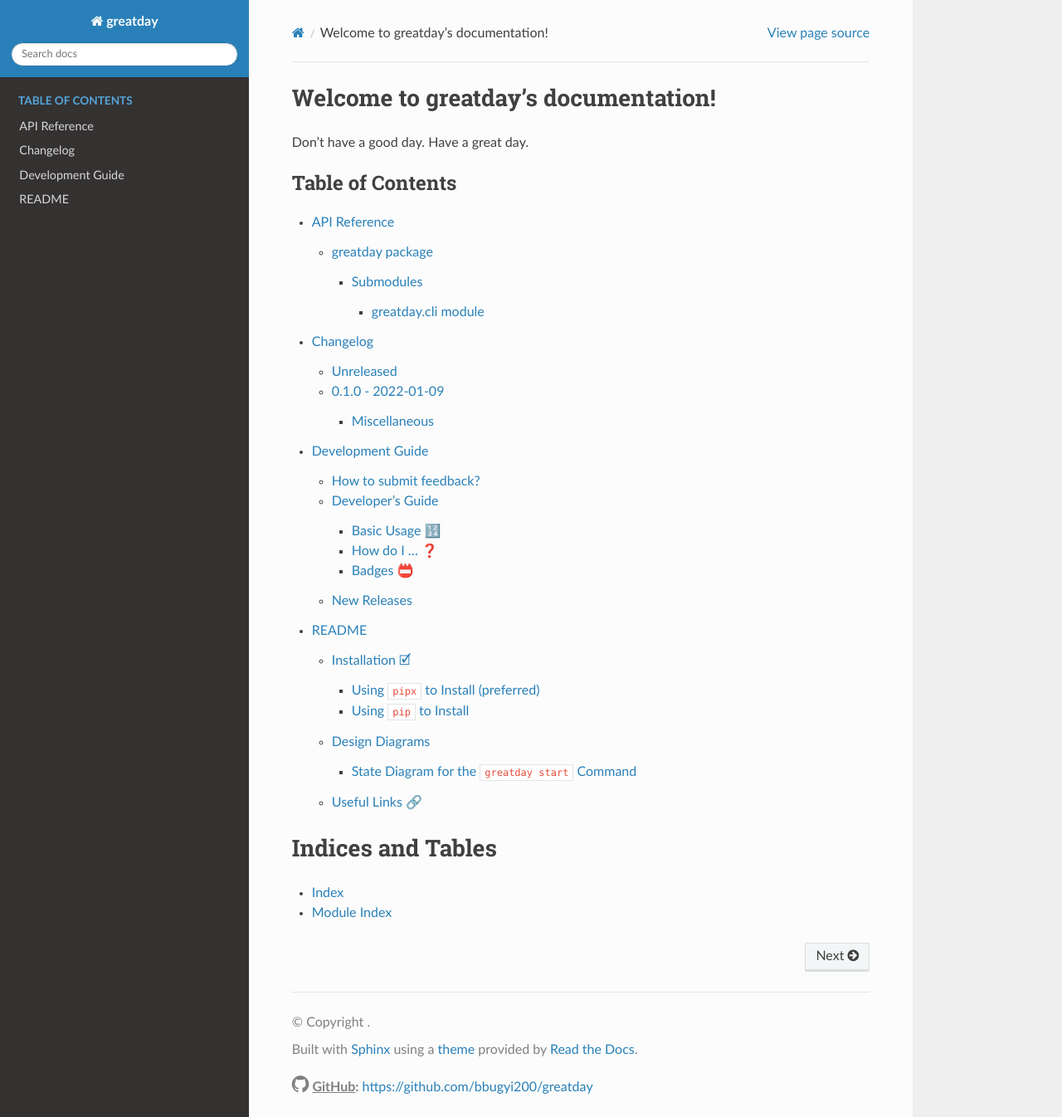
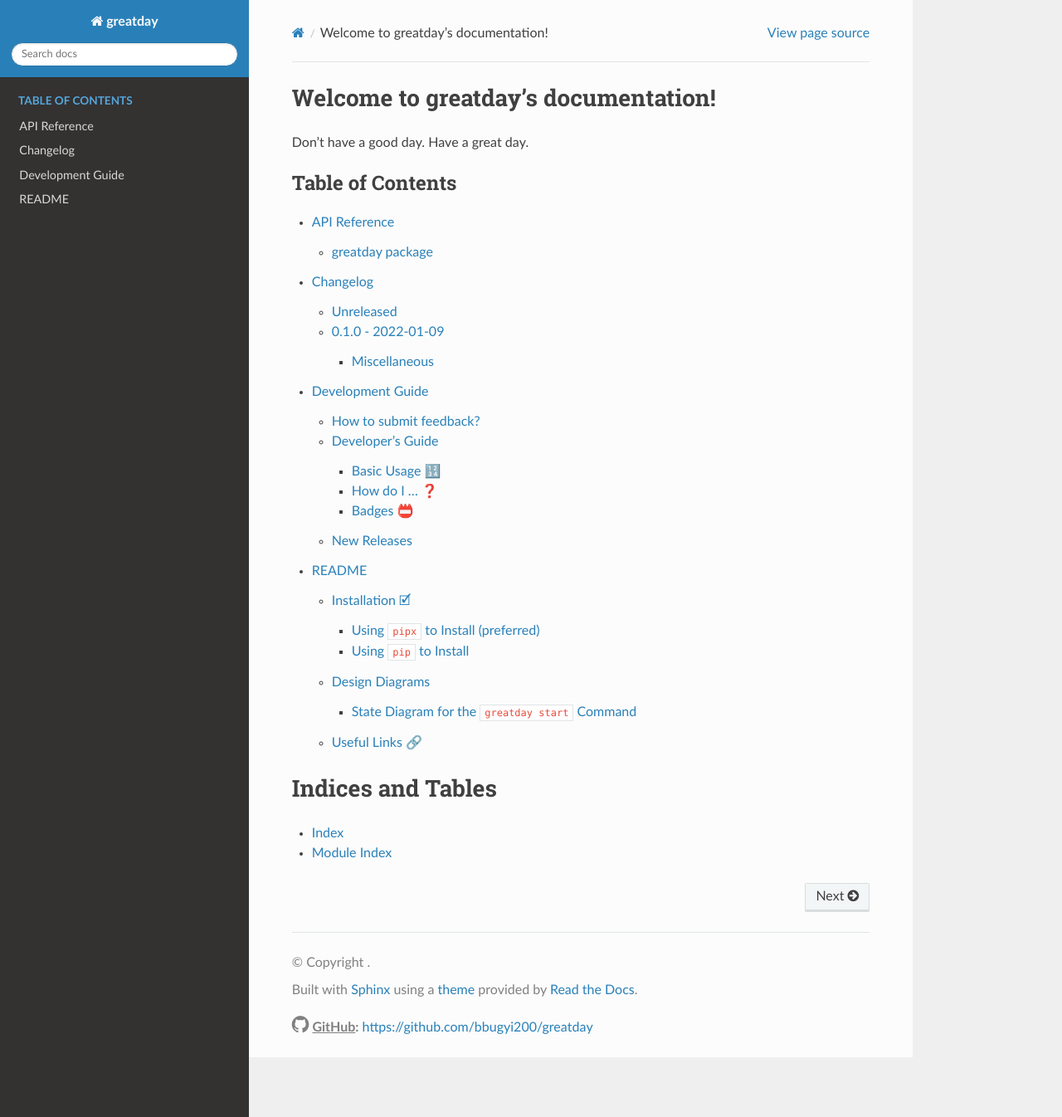
Before and after one commit to bbugyi200/greatday, a Sphinx documentation site: the page built from docs/source/index.rst, in a window 1280 px wide and 1346 px high. Shown: the whole window at 83% size. Built offline with Sphinx 7.4.7 and the Read the Docs theme 2.0.0, drawn with Linux system fonts in a browser that asks for light colours.

```diff
--- a/docs/source/greatday.rst
+++ b/docs/source/greatday.rst
@@ -5,11 +5,3 @@ greatday package
    :members:
    :undoc-members:
    :show-inheritance:
-
-Submodules
-----------
-
-.. toctree::
-   :maxdepth: 4
-
-   greatday.cli
```
